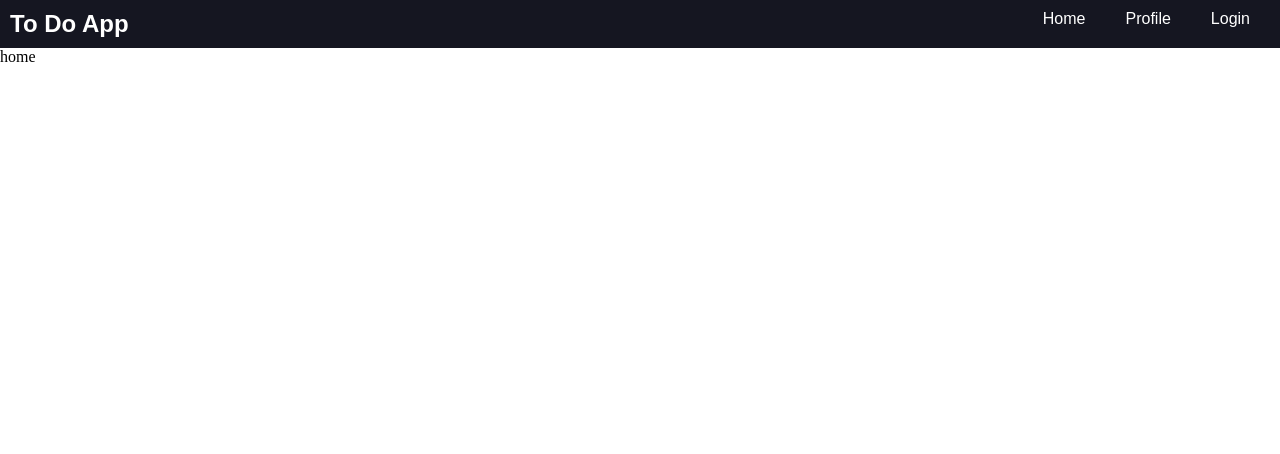
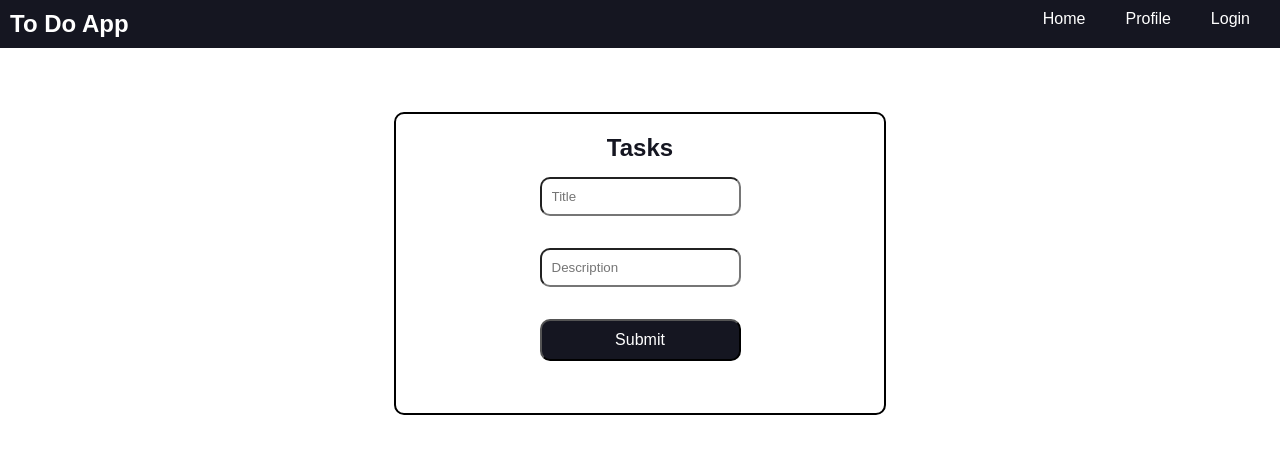
Before and after one commit to Tejas204/React-To-Do-App, a React (Vite) app: page / in a window 1280 px wide. Shown: the top 454 px of the page. Built offline with nearby package versions, Linux system fonts and the light colour scheme; no server answers.

Commit message:
Created home page

```diff
--- a/src/pages/Home.jsx
+++ b/src/pages/Home.jsx
@@ -1,8 +1,98 @@
-import React from 'react'
+import React, { useContext, useState } from 'react'
+import { Link, Navigate } from 'react-router-dom'
+import { Context, server } from '../main';
+import toast from 'react-hot-toast';
+import axios from 'axios';
 
 const Home = () => {
+
+  // Hooks: Set title and Description of new task
+  const {isAuthenticated, setIsAuthenticated, loading, setLoading} = useContext(Context);
+  const [title, setTitle] = useState();
+  const [description, setDescription] = useState();
+
+  // Function: Handle Submit Action
+  const submitHandler = async (e) => {
+    e.preventDefault();
+
+    // Throttling
+    setLoading(true);
+
+    try {
+      const {data} = await axios.post(
+      `${server}/tasks/new`,
+      {
+        title: title,
+        description: description,
+      },
+      {
+        headers:{
+          "Content-Type": "application/json",
+        },
+        withCredentials: true
+      }
+    );
+
+    toast.success(data.message, {
+      style: {
+        borderRadius: '10px',
+        fontFamily: 'sans-serif',
+      },
+    });
+
+    // Registration is success
+    setIsAuthenticated(true);
+    setLoading(false);
+
+    } catch (error) {
+      toast.error(error.response.data.message, {
+        style: {
+          borderRadius: '10px',
+          fontFamily: 'sans-serif',
+        },
+      });
+      console.log(error);
+
+      // Registration is failure
+      setIsAuthenticated(false);
+      setLoading(false);
+    }
+  }
+
   return (
-    <div>home</div>
+    // Parent container
+    <div className='container'>
+
+    {/* New task form */}
+      <div className='login'>
+      <section>
+        <form onSubmit={submitHandler}>
+          <h2>Tasks</h2>
+          <input
+            value={title}
+            required
+            onChange={(e) => setTitle(e.target.value)}
+            type='text'
+            placeholder='Title'/>
+
+          <input
+            value={description}
+            required
+            onChange={(e) => setDescription(e.target.value)}
+            type='text'
+            placeholder='Description'/>
+
+          <button disabled={loading} type='submit'>Submit</button>
+
+        </form>
+      </section>
+    </div>
+
+      {/* List of existing tasks */}
+      <section className='toDosContainer'>
+
+      </section>
+    </div>
   )
 }
 
```
